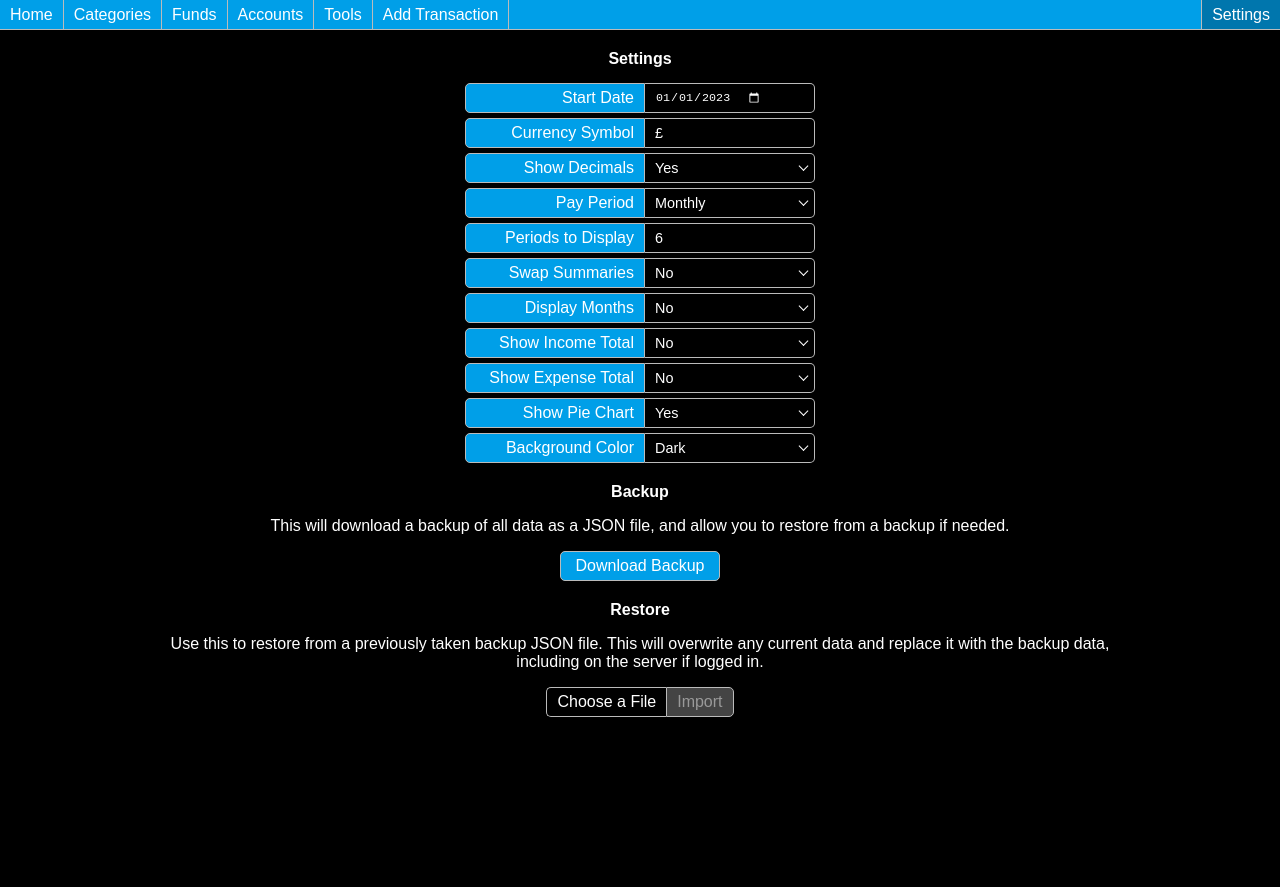
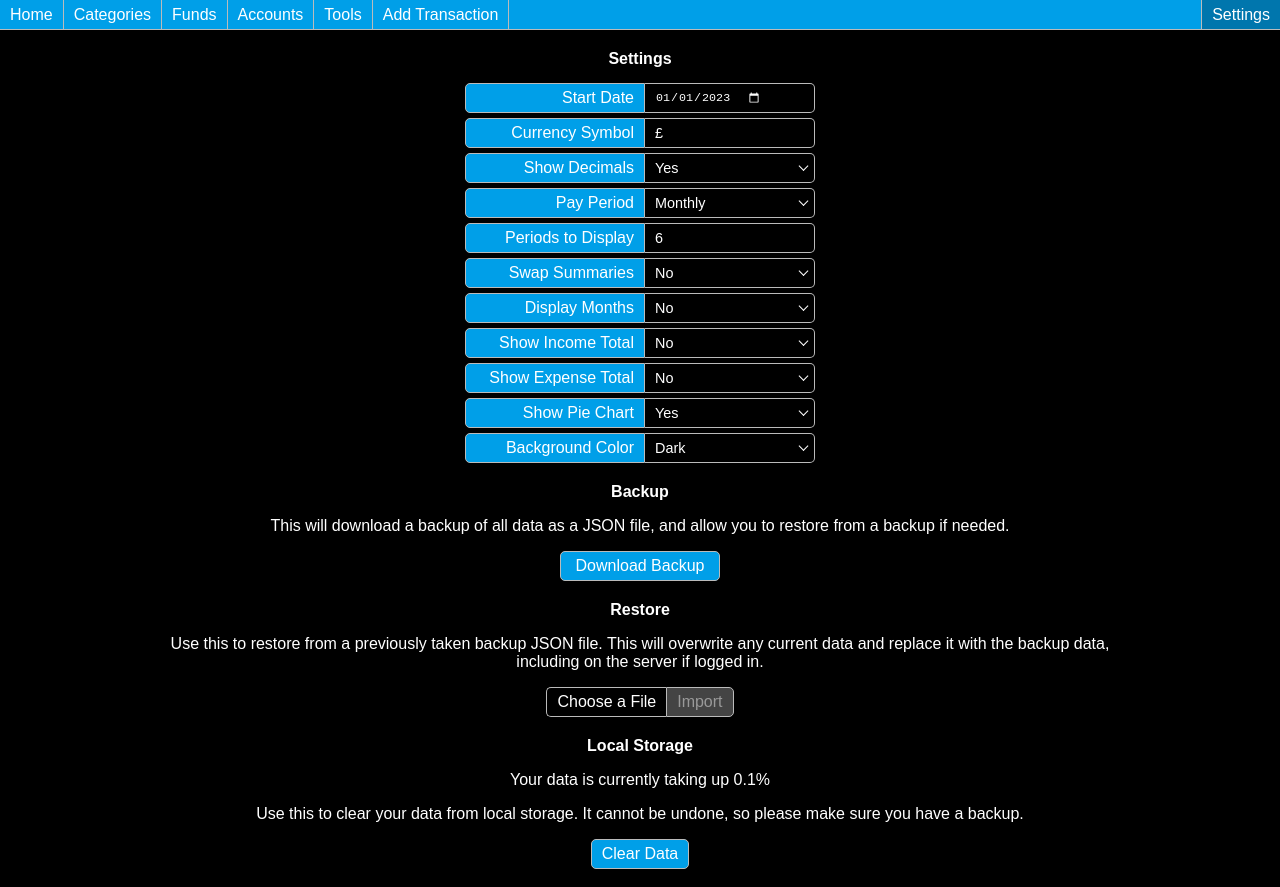
Before and after one commit to Vyper248/budget-app-2, a React (Vite) app: page / in a window 1280 px wide. Both pictures are taken after a click on the link "Settings". Before the commit the page ends 800 px from the top, so only its background shows below. Built offline with nearby package versions, Linux system fonts and the light colour scheme.

Commit message:
Added local storage percentage to Settings to show user how much space they are using. Added button to clear data from local storage.

```diff
--- a/src/components/ConfirmationContainer/ConfirmationContainer.style.ts
+++ b/src/components/ConfirmationContainer/ConfirmationContainer.style.ts
@@ -2,6 +2,8 @@ import styled from "styled-components";
 
 const StyledConfirmationContainer = styled.div`
     position: relative;
+    width: fit-content;
+    margin: auto;
 
     .popup {
         position: absolute;
--- a/src/pages/Settings/Settings.style.ts
+++ b/src/pages/Settings/Settings.style.ts
@@ -1,6 +1,8 @@
 import styled from "styled-components";
 
 const StyledSettings = styled.div`
+    text-align: center;
+
     & .settingsContainer {
         max-width: 350px;
         margin: auto;
--- a/src/pages/Settings/Settings.tsx
+++ b/src/pages/Settings/Settings.tsx
@@ -7,6 +7,22 @@ import { useResponsive } from "@/utils/customHooks.utils";
 import Input from "@/components/Input/Input";
 import Dropdown from "@/components/Dropdown/Dropdown";
 import BackupRestore from "@/components/BackupRestore/BackupRestore";
+import ConfirmationContainer from "@/components/ConfirmationContainer/ConfirmationContainer";
+import Button from "@/components/Button/Button";
+
+const getStoragePercentage = () => {
+	let total = 0;
+	for (let x in localStorage) {
+		if (!localStorage.hasOwnProperty(x)) continue;
+		total += (localStorage[x].length + x.length) * 2;;
+	}
+	return (((total / 1024) / 5000) * 100).toFixed(1) + '%';
+}
+
+const clearData = () => {
+	localStorage.removeItem('budget-app-2-state');
+	window.location.reload();
+}
 
 const Settings = ({}) => {
 	const dispatch = useAppDispatch();
@@ -43,6 +59,14 @@ const Settings = ({}) => {
 			</div>
 
 			<BackupRestore/>
+
+			<h4>Local Storage</h4>
+			<p>Your data is currently taking up {getStoragePercentage()}</p>
+			<p>Use this to clear your data from local storage. It cannot be undone, so please make sure you have a backup.</p>
+			<ConfirmationContainer onClick={clearData}>
+				<Button label="Clear Data" onClick={()=>{}}/>
+			</ConfirmationContainer>
+			<br/>
 		</StyledSettings>
 	);
 }
```
